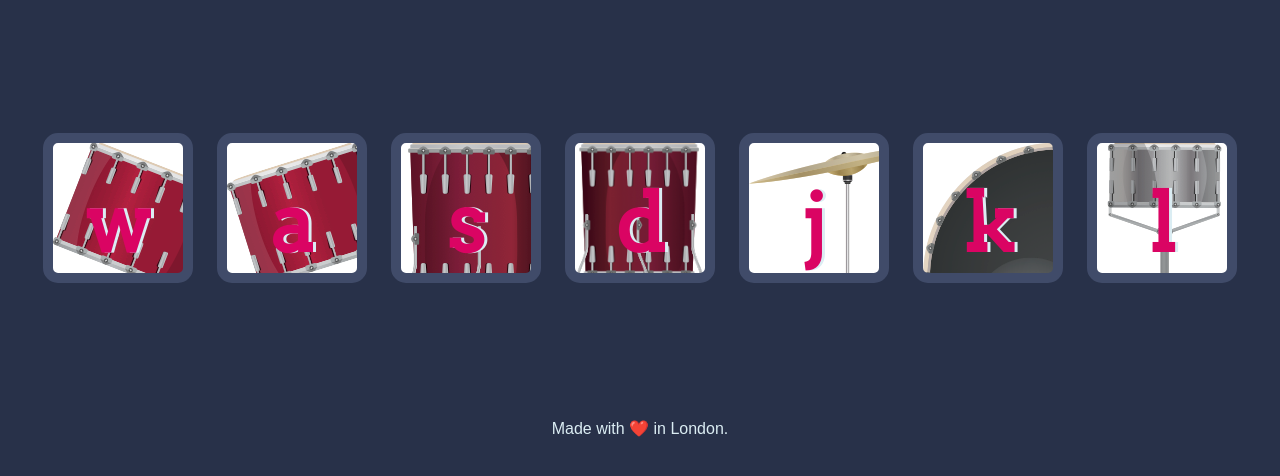
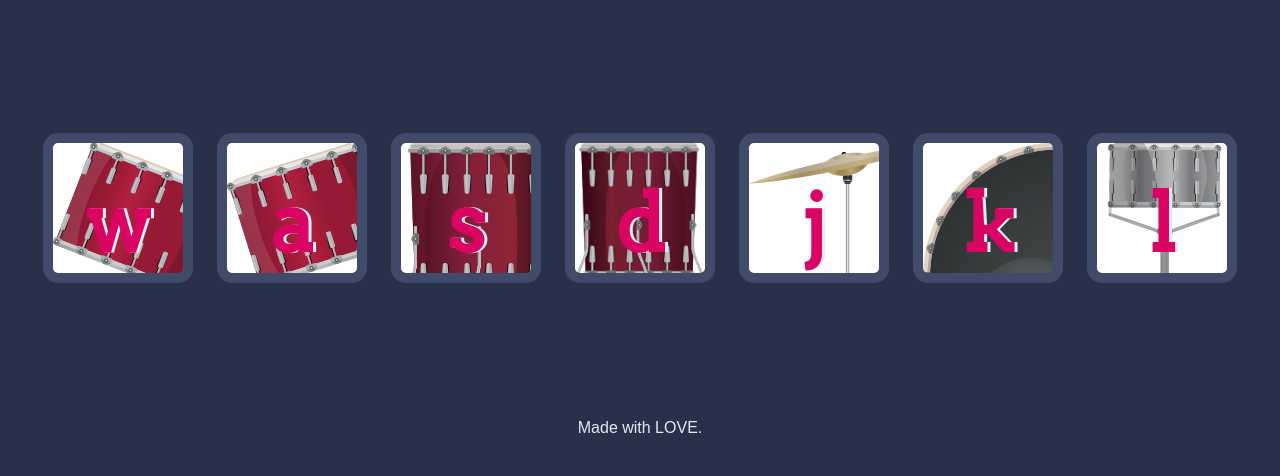
Before and after one commit to aniketraj1615/02.drum-kit, a plain HTML site: page index.html in a window 1280 px wide. Shown: the part 156-632 px from the top of the page. Drawn offline with Linux system fonts and the light colour scheme.

Commit message:
File location is modified

```diff
--- a/Drum Kit Starting Files/Drum Kit Starting Files/index.html
+++ b/index.html
@@ -23,5 +23,5 @@
     </div>
     <script src="index.js"></script>
   </body>
-  <footer>Made with ❤️ in London.</footer>
+  <footer>Made with LOVE.</footer>
 </html>
```
Also changed, not shown: images/tom-5.png (renamed from Drum Kit Starting Files/Drum Kit Starting Files/images/tom-5.png), images/tom-6.png (renamed from Drum Kit Starting Files/Drum Kit Starting Files/images/tom-6.png), images/tom-7.png (renamed from Drum Kit Starting Files/Drum Kit Starting Files/images/tom-7.png), images/tom1.png (renamed from Drum Kit Starting Files/Drum Kit Starting Files/images/tom1.png), images/tom2.png (renamed from Drum Kit Starting Files/Drum Kit Starting Files/images/tom2.png), images/tom3.png (renamed from Drum Kit Starting Files/Drum Kit Starting Files/images/tom3.png), images/tom4.png (renamed from Drum Kit Starting Files/Drum Kit Starting Files/images/tom4.png), index.js (renamed from Drum Kit Starting Files/Drum Kit Starting Files/index.js), styles.css (renamed from Drum Kit Starting Files/Drum Kit Starting Files/styles.css), 15 other files.
